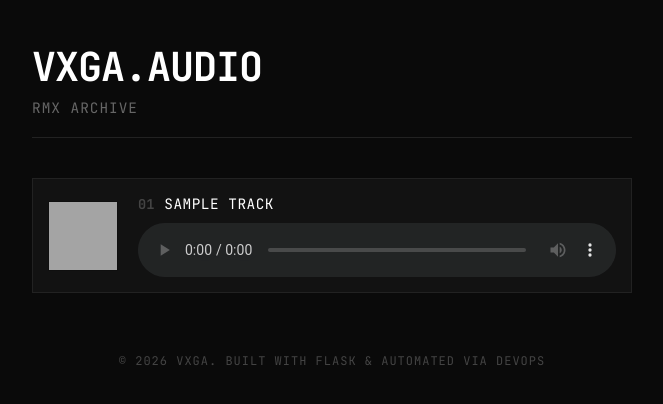
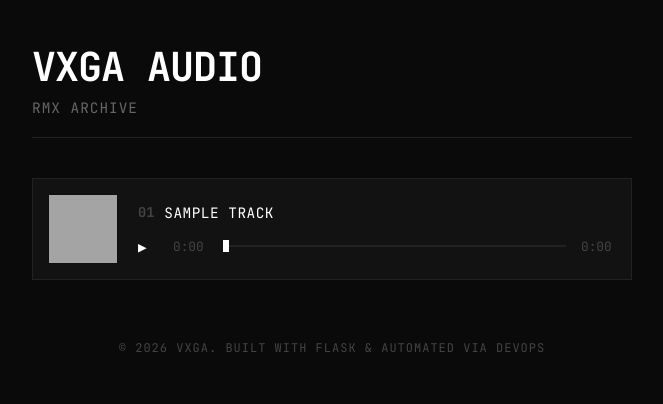
Before and after one commit to kirillgt33/MusicPlatform, a Flask app: template backend/templates/index.html in a window 1280 px wide. Shown: the top 404 px of the page, without its empty margins (308-971 px from the left). Run offline with Flask 3, Linux system fonts and the light colour scheme; the template is opened without the code that fills it: most values are stand-ins (such as "Sample title", 1, 10 or a date in 2020); grey boxes are pictures that could not be loaded.

Commit message:
feat(frontend): implement custom brutalist audio player and playlist logic

```diff
--- a/backend/static/css/style.css
+++ b/backend/static/css/style.css
@@ -57,7 +57,7 @@ header h1 {
     padding: 15px;
     border-radius: 0px;
     display: flex;
-    align-items: center; /* Выравниваем по центру по вертикали */
+    align-items: center;
     gap: 20px;
     transition: border-color 0.3s ease;
 }
@@ -66,19 +66,15 @@ header h1 {
     border-color: #ffffff;
 }
 
-/* Стили для обложки */
 .track-cover {
     width: 70px;
     height: 70px;
     object-fit: cover;
     border: 1px solid #222222;
-
-    /* МАГИЯ МИНИМАЛИЗМА: делаем картинку полностью черно-белой и контрастной */
     filter: grayscale(100%) contrast(120%);
     transition: filter 0.3s ease;
 }
 
-/* При наведении картинка может чуть-чуть «оживать» (по желанию, можно убрать) */
 .track-card:hover .track-cover {
     filter: grayscale(100%) contrast(140%);
 }
@@ -87,7 +83,7 @@ header h1 {
     display: flex;
     flex-direction: column;
     gap: 10px;
-    flex-grow: 1; /* Растягивает блок с плеером на всю оставшуюся ширину */
+    flex-grow: 1;
 }
 
 .track-info {
@@ -108,11 +104,6 @@ header h1 {
     letter-spacing: 0.5px;
 }
 
-audio {
-    width: 100%;
-    filter: invert(90%) hue-rotate(180deg); /* Элегантный хак: делает стандартный плеер темным */
-}
-
 .no-tracks {
     color: #666666;
     text-align: center;
@@ -126,3 +117,69 @@ footer {
     text-transform: uppercase;
     letter-spacing: 1px;
 }
+
+/* --- КАСТОМНЫЙ ПЛЕЕР (БРУТАЛИЗМ) --- */
+.custom-player {
+    display: flex;
+    align-items: center;
+    gap: 15px;
+    width: 100%;
+    background-color: #121212;
+    margin-top: 5px;
+}
+
+.play-btn {
+    background: none;
+    border: none;
+    color: #ffffff;
+    font-family: 'JetBrains Mono', monospace;
+    font-size: 0.9rem;
+    cursor: pointer;
+    min-width: 20px;
+    text-align: left;
+    outline: none;
+    transition: color 0.2s ease;
+}
+
+.play-btn:hover {
+    color: #888888;
+}
+
+.current-time, .duration {
+    font-size: 0.8rem;
+    color: #444444;
+    min-width: 35px;
+}
+
+/* Стилизация дорожки ползунка */
+input[type="range"].progress-bar {
+    flex-grow: 1;
+    appearance: none;
+    -webkit-appearance: none;
+    background: #222222;
+    height: 2px;
+    outline: none;
+    cursor: pointer;
+}
+
+/* Бегунок для Chrome, WebKit, Edge, Vivaldi */
+input[type="range"].progress-bar::-webkit-slider-thumb {
+    -webkit-appearance: none;
+    appearance: none;
+    width: 6px;
+    height: 12px;
+    background: #ffffff;
+    cursor: pointer;
+    border: none;
+    border-radius: 0px;
+}
+
+/* Бегунок для Firefox */
+input[type="range"].progress-bar::-moz-range-thumb {
+    width: 6px;
+    height: 12px;
+    background: #ffffff;
+    cursor: pointer;
+    border: none;
+    border-radius: 0px;
+}
--- a/backend/templates/index.html
+++ b/backend/templates/index.html
@@ -11,7 +11,7 @@
 
     <div class="container">
         <header>
-            <h1>VXGA.AUDIO</h1>
+            <h1>VXGA AUDIO</h1>
             <p class="subtitle">RMX Archive</p>
             <div class="line"></div>
         </header>
@@ -27,9 +27,17 @@
                             <span class="track-number">0{{ loop.index }}</span>
                             <span class="track-title">{{ track.replace('.mp3', '').replace('_', ' ').upper() }}</span>
                         </div>
-                        <audio controls controlsList="nodownload">
+
+                        <audio class="audio-element">
                             <source src="{{ url_for('static', filename='music/' + track) }}" type="audio/mpeg">
                         </audio>
+
+                        <div class="custom-player">
+                            <button class="play-btn">▶</button>
+                            <span class="current-time">0:00</span>
+                            <input type="range" class="progress-bar" min="0" max="100" value="0">
+                            <span class="duration">0:00</span>
+                        </div>
                     </div>
                 </div>
                 {% endfor %}
@@ -45,41 +53,90 @@
 
     <script>
 document.addEventListener('DOMContentLoaded', () => {
-    // === ЛОГИКА ОСТАНОВКИ ДРУГИХ ТРЕКОВ  ===
-    document.addEventListener('play', function(e) {
-        const audios = document.getElementsByTagName('audio');
-        for (let i = 0, len = audios.length; i < len; i++) {
-            if (audios[i] !== e.target) {
-                audios[i].pause();
+    const cards = document.querySelectorAll('.track-card');
+
+    // Форматирование секунд в 0:00
+    function formatTime(seconds) {
+        if (isNaN(seconds)) return "0:00";
+        const min = Math.floor(seconds / 60);
+        const sec = Math.floor(seconds % 60);
+        return `${min}:${sec < 10 ? '0' : ''}${sec}`;
+    }
+
+    cards.forEach((card) => {
+        const audio = card.querySelector('.audio-element');
+        const playBtn = card.querySelector('.play-btn');
+        const progressBar = card.querySelector('.progress-bar');
+        const currentTimeEl = card.querySelector('.current-time');
+        const durationEl = card.querySelector('.duration');
+
+        // 1. Клик по кнопке Play/Pause
+        playBtn.addEventListener('click', () => {
+            if (audio.paused) {
+                // Глушим все остальные плееры на странице
+                document.querySelectorAll('.audio-element').forEach((otherAudio) => {
+                    if (otherAudio !== audio) {
+                        otherAudio.pause();
+                        const otherCard = otherAudio.closest('.track-card');
+                        if (otherCard) {
+                            otherCard.querySelector('.play-btn').textContent = '▶';
                         }
                     }
-    }, true);
+                });
 
-    // === ЛОГИКА АВТОПЕРЕКЛЮЧЕНИЯ НА СЛЕДУЮЩИЙ ТРЕК ===
-    const audioPlayers = document.querySelectorAll('.track-card audio');
+                audio.play().catch(err => console.log("Ошибка воспроизведения:", err));
+                playBtn.textContent = '⏸';
+            } else {
+                audio.pause();
+                playBtn.textContent = '▶';
+            }
+        });
 
-    audioPlayers.forEach((audio) => {
-        audio.addEventListener('ended', (event) => {
-            // Находим карточку текущего трека
-            const currentCard = event.target.closest('.track-card');
+        // 2. Обновление прогресс-бара и текстового таймера
+        audio.addEventListener('timeupdate', () => {
+            if (audio.duration) {
+                const progress = (audio.currentTime / audio.duration) * 100;
+                progressBar.value = progress;
+                currentTimeEl.textContent = formatTime(audio.currentTime);
+            }
+        });
 
-            if (currentCard) {
-                // Ищем следующую карточку в списке
-                const nextCard = currentCard.nextElementSibling;
+        // 3. Подгрузка длины трека при чтении метаданных файлов
+        audio.addEventListener('loadedmetadata', () => {
+            durationEl.textContent = formatTime(audio.duration);
+        });
 
-                // Проверяем, что это карточка и она существует
+        // Защита на случай, если трек уже закеширован браузером
+        if (audio.readyState >= 1) {
+            durationEl.textContent = formatTime(audio.duration);
+        }
+
+        // 4. Ручная перемотка ползунком (клик или перетаскивание)
+        progressBar.addEventListener('input', () => {
+            if (audio.duration) {
+                const newTime = (progressBar.value / 100) * audio.duration;
+                audio.currentTime = newTime;
+            }
+        });
+
+        // 5. Автопереключение на следующий трек в списке
+        audio.addEventListener('ended', () => {
+            playBtn.textContent = '▶'; // Сбрасываем кнопку текущего трека
+
+            const nextCard = card.nextElementSibling;
             if (nextCard && nextCard.classList.contains('track-card')) {
-                    const nextAudio = nextCard.querySelector('audio');
+                const nextAudio = nextCard.querySelector('.audio-element');
+                const nextPlayBtn = nextCard.querySelector('.play-btn');
 
-                    if (nextAudio) {
-                        // Запускаем следующий трек
+                if (nextAudio && nextPlayBtn) {
+                    nextPlayBtn.textContent = '⏸';
                     nextAudio.play().catch(error => {
                         console.log("Автовоспроизведение прервано браузером:", error);
+                        nextPlayBtn.textContent = '▶';
                     });
                 }
             } else {
                 console.log("Плейлист окончен.");
-                }
             }
         });
     });
```
Lines whose indentation alone changed are shown as unchanged.
